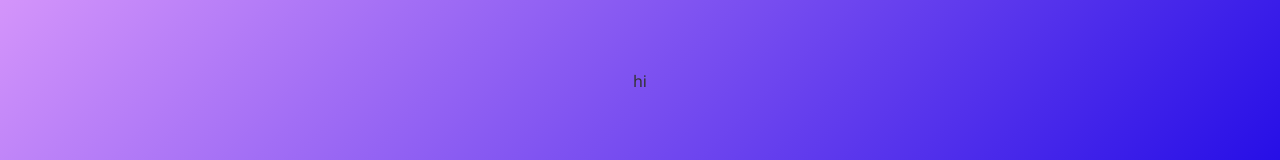
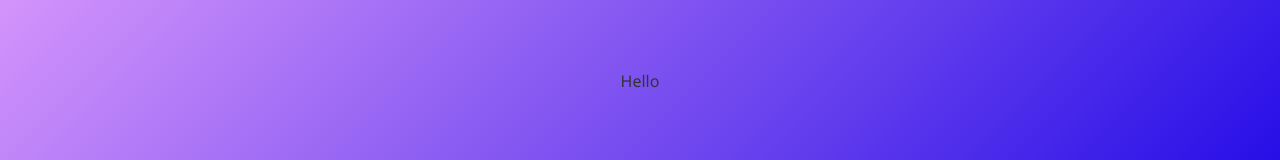
Before and after one commit to khaoulazouggar/matcha-1337, a React (Create React App) app in the folder client/: page /about in a window 1280 px wide. Shown: the part 527-687 px from the top of the page. Built offline with nearby package versions, Linux system fonts and the light colour scheme.

Commit message:
edit About

```diff
--- a/client/src/Components/about.js
+++ b/client/src/Components/about.js
@@ -2,6 +2,6 @@ import React from "react";
 import "./about.css"
 
 function About() {
-  return <di class="about">hi</di>;
+  return <di class="about">Hello</di>;
 }
 export default About;
```
